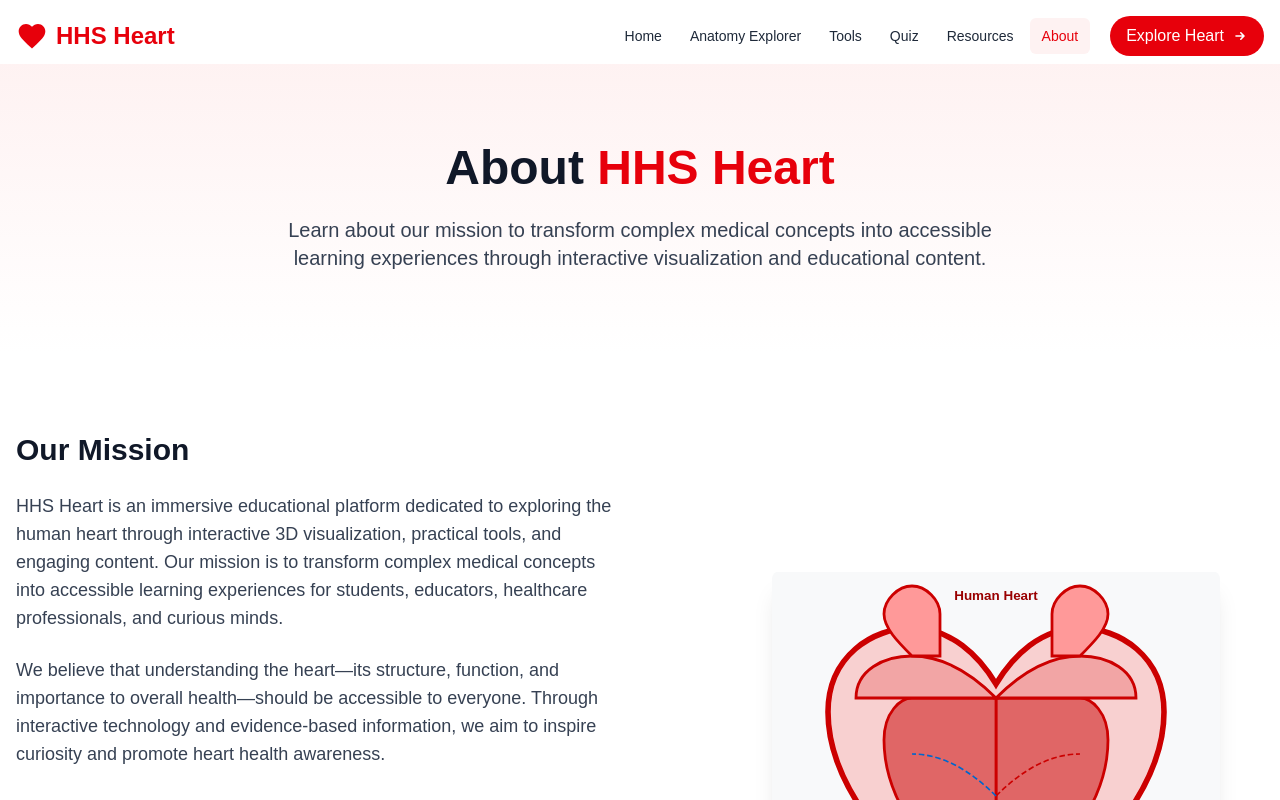
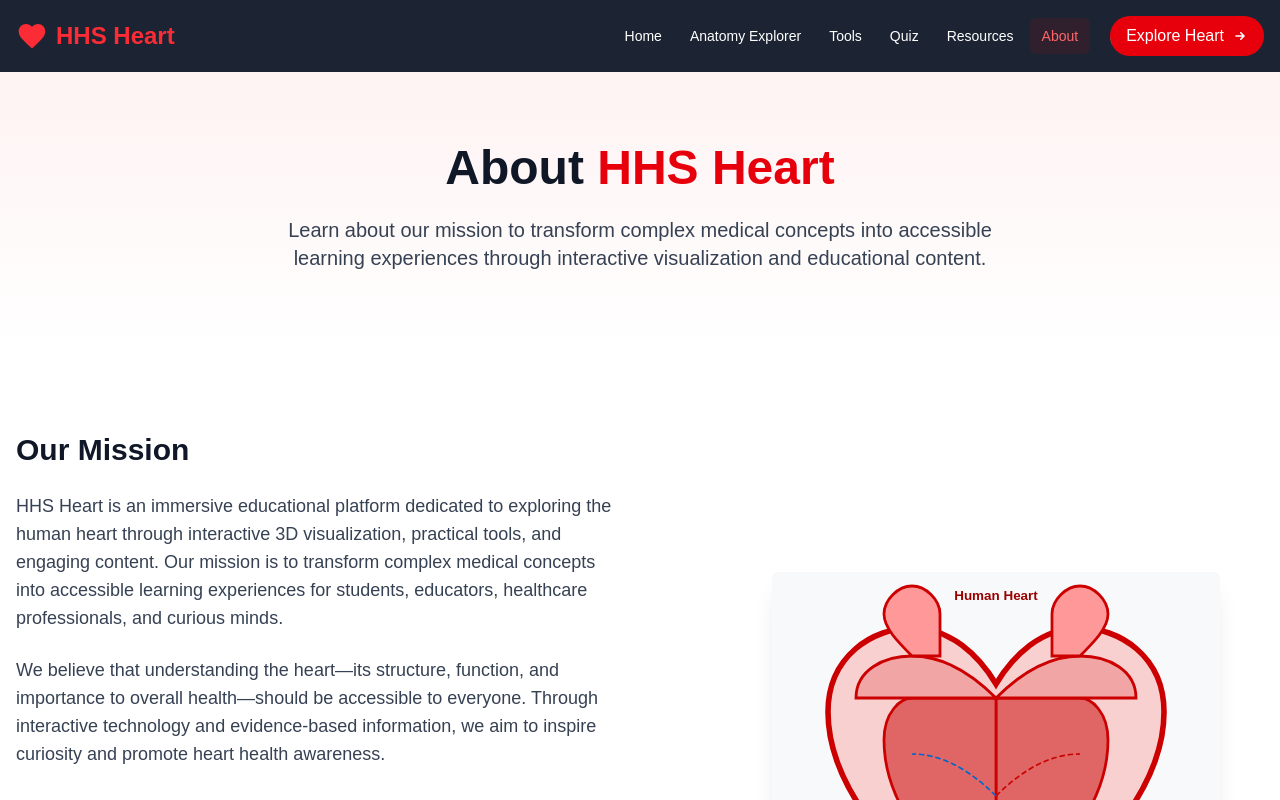
Before and after one commit to Xombi17/HHS-HEART-local, a Next.js app: page /about in a window 1280 px wide. Shown: the top 800 px of the page. Built offline with nearby package versions, Linux system fonts and the light colour scheme.

Commit message:
navbar 1

```diff
--- a/src/components/common/Navbar.tsx
+++ b/src/components/common/Navbar.tsx
@@ -47,22 +47,25 @@ const Navbar = () => {
 
   // Use a consistent initial state for server-side rendering
   const navbarClass = isMounted
-    ? `fixed top-0 left-0 right-0 z-50 transition-all duration-300 ${
+    ? `fixed top-0 left-0 right-0 z-50 transition-all duration-500 ${
         isScrolled
-          ? 'bg-white bg-opacity-95 backdrop-blur-sm shadow-md dark:bg-gray-900 dark:bg-opacity-95'
-          : 'bg-transparent dark:bg-transparent'
+          ? 'bg-gray-900/95 backdrop-blur-sm shadow-lg'
+          : 'bg-gray-900/95 backdrop-blur-sm'
       }`
-    : 'fixed top-0 left-0 right-0 z-50 bg-white bg-opacity-95 backdrop-blur-sm shadow-md dark:bg-gray-900 dark:bg-opacity-95';
+    : 'fixed top-0 left-0 right-0 z-50 bg-gray-900/95 backdrop-blur-sm shadow-lg';
 
   return (
     <nav className={navbarClass}>
       <div className="container mx-auto px-4 py-4">
         <div className="flex justify-between items-center">
-          <Link href="/" className="text-2xl font-bold text-red-600 dark:text-red-500 flex items-center">
-            <svg xmlns="http://www.w3.org/2000/svg" className="h-8 w-8 mr-2" viewBox="0 0 24 24" fill="currentColor">
+          <Link href="/" className="text-2xl font-bold text-red-500 flex items-center group">
+            <svg xmlns="http://www.w3.org/2000/svg" className="h-8 w-8 mr-2 transition-transform duration-500 group-hover:scale-110 group-hover:text-red-400" viewBox="0 0 24 24" fill="currentColor">
               <path d="M12 21.35l-1.45-1.32C5.4 15.36 2 12.28 2 8.5 2 5.42 4.42 3 7.5 3c1.74 0 3.41.81 4.5 2.09C13.09 3.81 14.76 3 16.5 3 19.58 3 22 5.42 22 8.5c0 3.78-3.4 6.86-8.55 11.54L12 21.35z"/>
             </svg>
-            HHS Heart
+            <span className="relative">
+              HHS Heart
+              <span className="absolute -bottom-1 left-0 w-0 h-0.5 bg-red-500 group-hover:w-full transition-all duration-300"></span>
+            </span>
           </Link>
 
           <div className="hidden md:flex items-center space-x-1">
@@ -85,18 +88,19 @@ const Navbar = () => {
               About
             </NavLink>
             <Link href="/anatomy" className="ml-4">
-              <button className="bg-red-600 hover:bg-red-700 text-white font-medium py-2 px-4 rounded-full transition-colors duration-300 flex items-center">
-                <span>Explore Heart</span>
-                <svg xmlns="http://www.w3.org/2000/svg" className="h-4 w-4 ml-2" viewBox="0 0 20 20" fill="currentColor">
+              <button className="relative overflow-hidden bg-red-600 hover:bg-red-700 text-white font-medium py-2 px-4 rounded-full transition-colors duration-300 flex items-center group">
+                <span className="relative z-10">Explore Heart</span>
+                <svg xmlns="http://www.w3.org/2000/svg" className="h-4 w-4 ml-2 relative z-10 transition-transform duration-300 group-hover:translate-x-1" viewBox="0 0 20 20" fill="currentColor">
                   <path fillRule="evenodd" d="M10.293 5.293a1 1 0 011.414 0l4 4a1 1 0 010 1.414l-4 4a1 1 0 01-1.414-1.414L12.586 11H5a1 1 0 110-2h7.586l-2.293-2.293a1 1 0 010-1.414z" clipRule="evenodd" />
                 </svg>
+                <span className="absolute inset-0 bg-white/20 transform -translate-x-full skew-x-12 transition-transform duration-500 ease-out group-hover:translate-x-0"></span>
               </button>
             </Link>
           </div>
 
           <div className="md:hidden">
             <button
-              className="text-gray-800 dark:text-gray-200 p-2 rounded-md hover:bg-gray-100 dark:hover:bg-gray-800 transition-colors duration-300"
+              className="text-white p-2 rounded-md hover:bg-gray-800 transition-colors duration-300"
               onClick={() => setIsMenuOpen(!isMenuOpen)}
               aria-label={isMenuOpen ? "Close menu" : "Open menu"}
             >
@@ -115,7 +119,7 @@ const Navbar = () => {
 
         {/* Mobile menu */}
         {isMenuOpen && (
-          <div className="md:hidden mt-4 py-4 bg-white dark:bg-gray-800 rounded-lg shadow-lg animate-fadeIn">
+          <div className="md:hidden mt-4 py-4 bg-gray-800 rounded-lg shadow-lg animate-fadeIn">
             <div className="flex flex-col space-y-4 px-4">
               <MobileNavLink href="/" isActive={pathname === '/'} onClick={handleNavLinkClick}>
                 Home
@@ -136,9 +140,9 @@ const Navbar = () => {
                 About
               </MobileNavLink>
               <Link href="/anatomy" className="mt-2">
-                <button className="w-full bg-red-600 hover:bg-red-700 text-white font-medium py-2 px-4 rounded-full transition-colors duration-300 flex items-center justify-center">
+                <button className="w-full bg-red-600 hover:bg-red-700 text-white font-medium py-2 px-4 rounded-full transition-colors duration-300 flex items-center justify-center group">
                   <span>Explore Heart</span>
-                  <svg xmlns="http://www.w3.org/2000/svg" className="h-4 w-4 ml-2" viewBox="0 0 20 20" fill="currentColor">
+                  <svg xmlns="http://www.w3.org/2000/svg" className="h-4 w-4 ml-2 transition-transform duration-300 group-hover:translate-x-1" viewBox="0 0 20 20" fill="currentColor">
                     <path fillRule="evenodd" d="M10.293 5.293a1 1 0 011.414 0l4 4a1 1 0 010 1.414l-4 4a1 1 0 01-1.414-1.414L12.586 11H5a1 1 0 110-2h7.586l-2.293-2.293a1 1 0 010-1.414z" clipRule="evenodd" />
                   </svg>
                 </button>
@@ -166,14 +170,20 @@ const NavLink = ({
   return (
     <Link
       href={href}
-      className={`px-3 py-2 rounded-md text-sm font-medium transition-colors duration-300 ${
+      className={`relative px-3 py-2 rounded-md text-sm font-medium transition-all duration-300 overflow-hidden group ${
         isActive
-          ? 'text-red-600 dark:text-red-500 bg-red-50 dark:bg-red-900/20'
-          : 'text-gray-800 hover:text-red-600 hover:bg-red-50 dark:text-gray-200 dark:hover:text-red-500 dark:hover:bg-red-900/10'
+          ? 'text-red-400 bg-red-900/20'
+          : 'text-white hover:text-red-300'
       }`}
       onClick={(e) => onClick(e, href)}
     >
-      {children}
+      <span className="relative z-10">{children}</span>
+      {!isActive && (
+        <span className="absolute bottom-0 left-0 w-full h-0.5 bg-red-500 transform scale-x-0 origin-left transition-transform duration-300 group-hover:scale-x-100"></span>
+      )}
+      {!isActive && (
+        <span className="absolute inset-0 bg-red-900/20 transform -translate-y-full transition-transform duration-300 group-hover:translate-y-0 opacity-0 group-hover:opacity-100"></span>
+      )}
     </Link>
   );
 };
@@ -193,14 +203,17 @@ const MobileNavLink = ({
   return (
     <Link
       href={href}
-      className={`block px-3 py-2 rounded-md text-base font-medium transition-colors duration-300 ${
+      className={`relative block px-3 py-2 rounded-md text-base font-medium transition-all duration-300 overflow-hidden group ${
         isActive
-          ? 'text-red-600 dark:text-red-500 bg-red-50 dark:bg-red-900/20'
-          : 'text-gray-800 hover:text-red-600 hover:bg-red-50 dark:text-gray-200 dark:hover:text-red-500 dark:hover:bg-red-900/10'
+          ? 'text-red-400 bg-red-900/20'
+          : 'text-white hover:text-red-300'
       }`}
       onClick={(e) => onClick(e, href)}
     >
-      {children}
+      <span className="relative z-10">{children}</span>
+      {!isActive && (
+        <span className="absolute bottom-0 left-0 w-0 h-0.5 bg-red-500 transition-all duration-300 group-hover:w-full"></span>
+      )}
     </Link>
   );
 };
```
